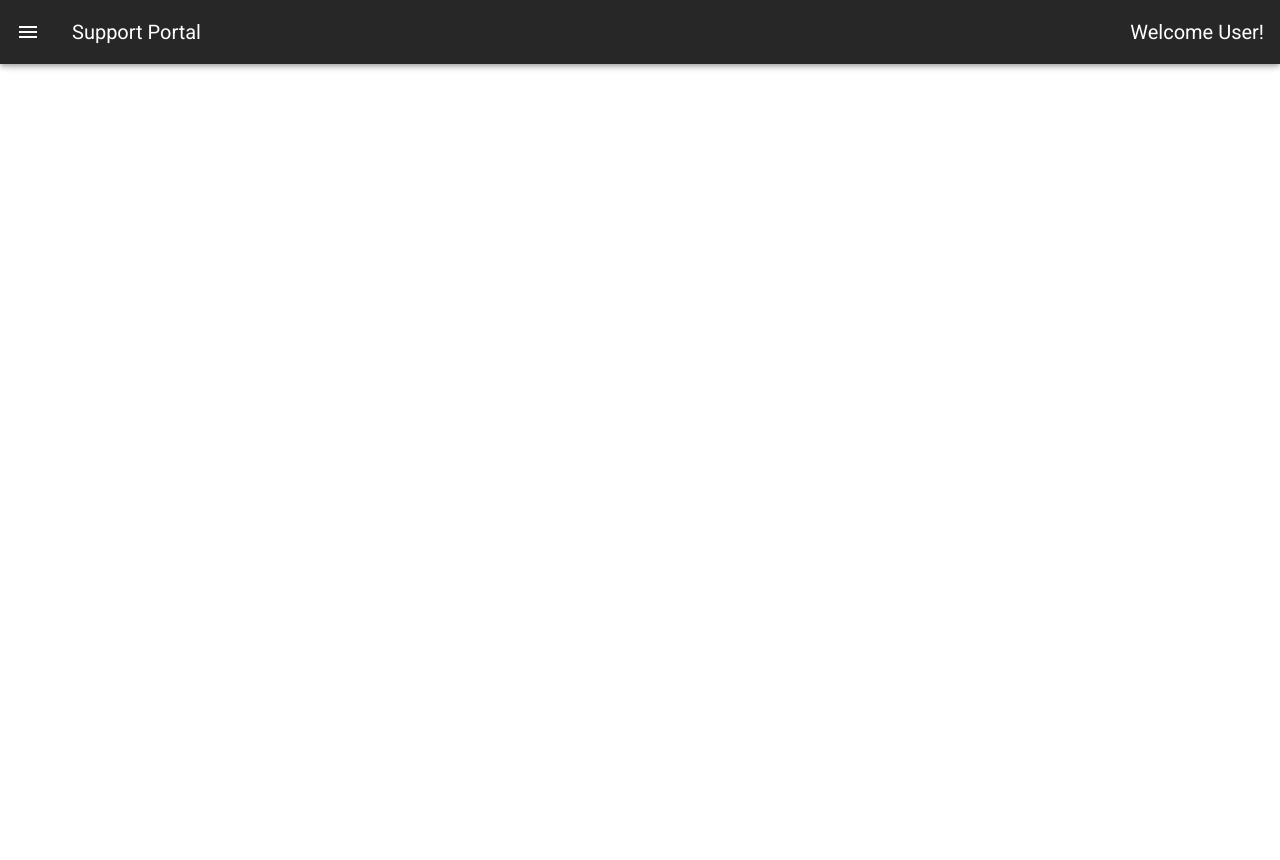
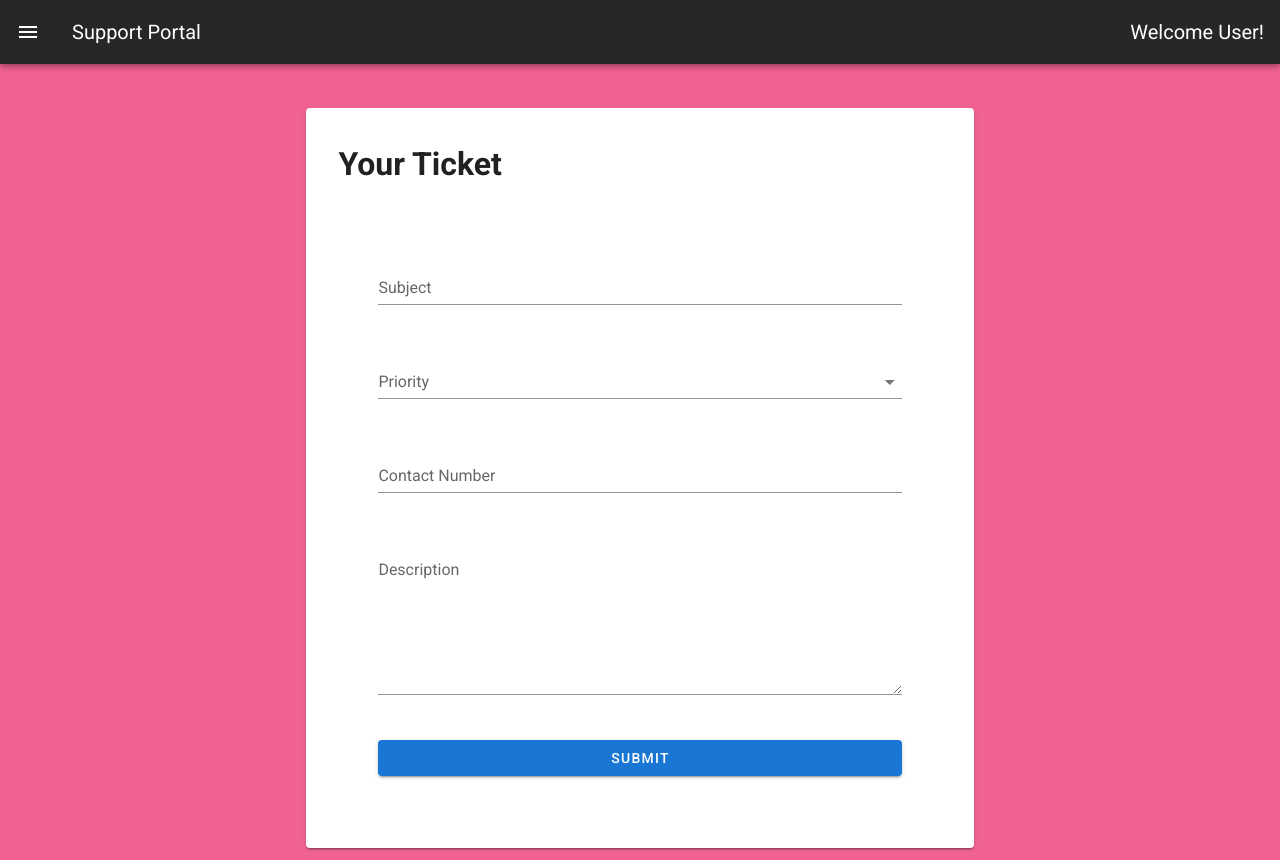
Before and after one commit to adityajain-Infobeans/vue-training, a Vue app in the folder Jira Lite (Project)/front-end/: page /viewticket/1 in a window 1280 px wide. Before the commit the page ends 800 px from the top, so only its background shows below. Built offline with nearby package versions, Linux system fonts and the light colour scheme.

Commit message:
added prams in routing

```diff
--- a/Jira Lite (Project)/front-end/src/router/index.js
+++ b/Jira Lite (Project)/front-end/src/router/index.js
@@ -30,12 +30,12 @@ const routes = [
     component: () => import(/* webpackChunkName: "addticket" */ '../views/AddTicket.vue'),
   },
   {
-    path: '/updateticket',
+    path: '/updateticket/:id',
     name: 'Update Ticket',
     component: () => import(/* webpackChunkName: "updateticket" */ '../views/UpdateTicket.vue'),
   },
   {
-    path: '/viewticket',
+    path: '/viewticket/:id?',
     name: 'View Ticket',
     component: () => import(/* webpackChunkName: "viewticket" */ '../views/ViewTicket.vue'),
   },
--- a/Jira Lite (Project)/front-end/src/views/AddTicket.vue
+++ b/Jira Lite (Project)/front-end/src/views/AddTicket.vue
@@ -2,7 +2,7 @@
   <v-container>
     <v-row>
       <v-col cols="7" class="mx-auto">
-        <TicketTable type="add"> </TicketTable>
+        <TicketForm type="add"> </TicketForm>
       </v-col>
     </v-row>
   </v-container>
@@ -10,12 +10,12 @@
 
 <script>
 // @ is an alias to /src
-import TicketTable from '@/components/Forms/Ticketform.vue';
+import TicketForm from '@/components/Forms/Ticketform.vue';
 
 export default {
   name: 'AddTicket',
   components: {
-    TicketTable,
+    TicketForm,
   },
   mounted() {
     document.getElementById('app').style.backgroundColor = '#90CAF9';
--- a/Jira Lite (Project)/front-end/src/views/Dashboard.vue
+++ b/Jira Lite (Project)/front-end/src/views/Dashboard.vue
@@ -24,7 +24,7 @@ export default {
   },
 
   mounted() {
-    document.getElementById('app').style.backgroundColor = '#AA00FF';
+    document.getElementById('app').style.backgroundColor = '#BA68C8';
     document.title = 'Dashboard';
   },
 };
--- a/Jira Lite (Project)/front-end/src/views/UpdateTicket.vue
+++ b/Jira Lite (Project)/front-end/src/views/UpdateTicket.vue
@@ -2,7 +2,7 @@
   <v-container>
     <v-row>
       <v-col cols="7" class="mx-auto">
-        <TicketTable type="update"> </TicketTable>
+        <TicketForm type="update"> </TicketForm>
       </v-col>
     </v-row>
   </v-container>
@@ -10,12 +10,12 @@
 
 <script>
 // @ is an alias to /src
-import TicketTable from '@/components/Forms/Ticketform.vue';
+import TicketForm from '@/components/Forms/Ticketform.vue';
 
 export default {
   name: 'AddTicket',
   components: {
-    TicketTable,
+    TicketForm,
   },
 };
 </script>
--- a/Jira Lite (Project)/front-end/src/views/ViewTicket.vue
+++ b/Jira Lite (Project)/front-end/src/views/ViewTicket.vue
@@ -1,7 +1,16 @@
 <template>
   <div class="white--text">
     <v-container>
-      <TicketsTable />
+      <div v-if="this.$route.params.id">
+        <v-row>
+          <v-col cols="7" class="mx-auto">
+            <TicketFom />
+          </v-col>
+        </v-row>
+      </div>
+      <div v-else>
+        <TicketsTable />
+      </div>
     </v-container>
   </div>
 </template>
@@ -11,15 +20,17 @@
 // params me ticket id h toh uski details dika do varna pura table
 
 import TicketsTable from '@/components/Dashboard/TicketsTable.vue';
+import TicketFom from '@/components/Forms/Ticketform.vue';
 
 export default {
   name: 'ViewTickets',
   components: {
     TicketsTable,
+    TicketFom,
   },
 
   mounted() {
-    document.getElementById('app').style.backgroundColor = '#AA00FF';
+    document.getElementById('app').style.backgroundColor = '#F06292';
     document.title = 'View Ticket';
   },
 };
```
